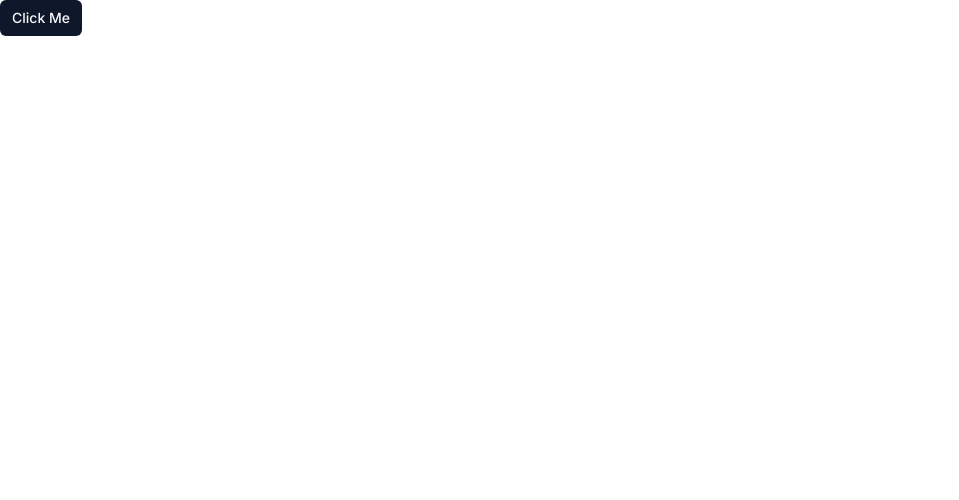
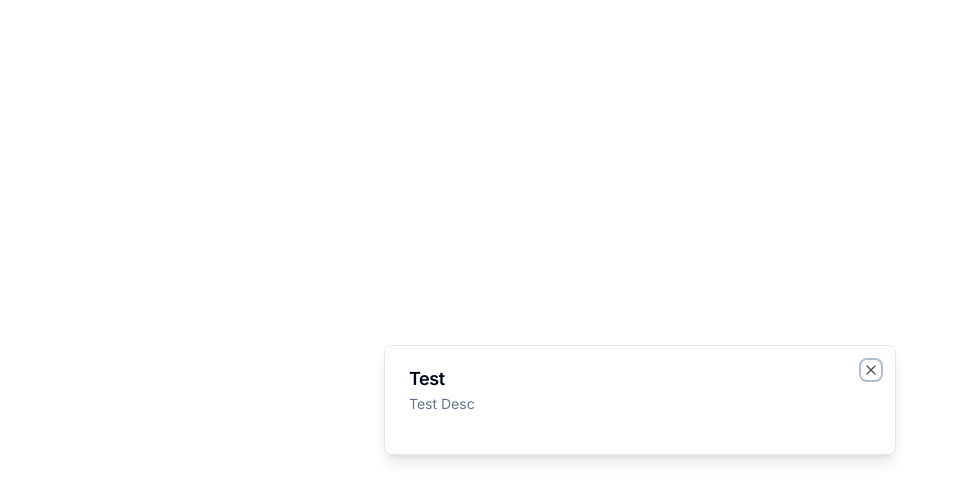
Before and after one commit to Phahladira-Moja/ecommerce-admin-nextjs, a Next.js app: page / in a window 1280 px wide. Shown: the top 500 px of the page, without its empty margins (0-959 px from the left). Built offline with nearby package versions, Linux system fonts and the light colour scheme.

Commit message:
Added the sign in and sign up pages via clerk
- also added the dialog and modal component
- dialog from shadcn and modal is using it.
- added middleware for clerk auth

```diff
--- /dev/null
+++ b/app/(auth)/(routes)/layout.tsx
@@ -0,0 +1,9 @@
+import React from "react";
+
+const AuthLayout = ({ children }: { children: React.ReactNode }) => {
+  return (
+    <div className="flex items-center justify-center h-full">{children}</div>
+  );
+};
+
+export default AuthLayout;
--- /dev/null
+++ b/app/(auth)/(routes)/sign-in/[[...sign-in]]/page.tsx
@@ -0,0 +1,5 @@
+import { SignIn } from "@clerk/nextjs";
+
+export default function Page() {
+  return <SignIn />;
+}
--- /dev/null
+++ b/app/(auth)/(routes)/sign-up/[[...sign-up]]/page.tsx
@@ -0,0 +1,5 @@
+import { SignUp } from "@clerk/nextjs";
+
+export default function Page() {
+  return <SignUp />;
+}
--- a/app/(root)/page.tsx
+++ b/app/(root)/page.tsx
@@ -1,10 +1,12 @@
-import { Button } from "@/components/ui/button";
-import Image from "next/image";
+"use client";
+import { Modal } from "@/components/ui/modal";
 
-export default function Home() {
+const SetupPage = () => {
   return (
-    <div>
-      <Button size="sm">Click Me</Button>
+    <div className="p-4">
+      <Modal title="Test" description="Test Desc" isOpen onClose={() => {}} />
     </div>
   );
-}
+};
+
+export default SetupPage;
--- a/app/layout.tsx
+++ b/app/layout.tsx
@@ -1,6 +1,7 @@
 import "./globals.css";
 import type { Metadata } from "next";
 import { Inter } from "next/font/google";
+import { ClerkProvider } from "@clerk/nextjs";
 
 const inter = Inter({ subsets: ["latin"] });
 
@@ -15,8 +16,10 @@
   children: React.ReactNode;
 }) {
   return (
-    <html lang="en">
-      <body className={inter.className}>{children}</body>
-    </html>
+    <ClerkProvider>
+      <html lang="en">
+        <body className={inter.className}>{children}</body>
+      </html>
+    </ClerkProvider>
   );
 }
--- /dev/null
+++ b/components/ui/dialog.tsx
@@ -0,0 +1,123 @@
+"use client"
+
+import * as React from "react"
+import * as DialogPrimitive from "@radix-ui/react-dialog"
+import { X } from "lucide-react"
+
+import { cn } from "@/lib/utils"
+
+const Dialog = DialogPrimitive.Root
+
+const DialogTrigger = DialogPrimitive.Trigger
+
+const DialogPortal = ({
+  className,
+  ...props
+}: DialogPrimitive.DialogPortalProps) => (
+  <DialogPrimitive.Portal className={cn(className)} {...props} />
+)
+DialogPortal.displayName = DialogPrimitive.Portal.displayName
+
+const DialogOverlay = React.forwardRef<
+  React.ElementRef<typeof DialogPrimitive.Overlay>,
+  React.ComponentPropsWithoutRef<typeof DialogPrimitive.Overlay>
+>(({ className, ...props }, ref) => (
+  <DialogPrimitive.Overlay
+    ref={ref}
+    className={cn(
+      "fixed inset-0 z-50 bg-background/80 backdrop-blur-sm data-[state=open]:animate-in data-[state=closed]:animate-out data-[state=closed]:fade-out-0 data-[state=open]:fade-in-0",
+      className
+    )}
+    {...props}
+  />
+))
+DialogOverlay.displayName = DialogPrimitive.Overlay.displayName
+
+const DialogContent = React.forwardRef<
+  React.ElementRef<typeof DialogPrimitive.Content>,
+  React.ComponentPropsWithoutRef<typeof DialogPrimitive.Content>
+>(({ className, children, ...props }, ref) => (
+  <DialogPortal>
+    <DialogOverlay />
+    <DialogPrimitive.Content
+      ref={ref}
+      className={cn(
+        "fixed left-[50%] top-[50%] z-50 grid w-full max-w-lg translate-x-[-50%] translate-y-[-50%] gap-4 border bg-background p-6 shadow-lg duration-200 data-[state=open]:animate-in data-[state=closed]:animate-out data-[state=closed]:fade-out-0 data-[state=open]:fade-in-0 data-[state=closed]:zoom-out-95 data-[state=open]:zoom-in-95 data-[state=closed]:slide-out-to-left-1/2 data-[state=closed]:slide-out-to-top-[48%] data-[state=open]:slide-in-from-left-1/2 data-[state=open]:slide-in-from-top-[48%] sm:rounded-lg md:w-full",
+        className
+      )}
+      {...props}
+    >
+      {children}
+      <DialogPrimitive.Close className="absolute right-4 top-4 rounded-sm opacity-70 ring-offset-background transition-opacity hover:opacity-100 focus:outline-none focus:ring-2 focus:ring-ring focus:ring-offset-2 disabled:pointer-events-none data-[state=open]:bg-accent data-[state=open]:text-muted-foreground">
+        <X className="h-4 w-4" />
+        <span className="sr-only">Close</span>
+      </DialogPrimitive.Close>
+    </DialogPrimitive.Content>
+  </DialogPortal>
+))
+DialogContent.displayName = DialogPrimitive.Content.displayName
+
+const DialogHeader = ({
+  className,
+  ...props
+}: React.HTMLAttributes<HTMLDivElement>) => (
+  <div
+    className={cn(
+      "flex flex-col space-y-1.5 text-center sm:text-left",
+      className
+    )}
+    {...props}
+  />
+)
+DialogHeader.displayName = "DialogHeader"
+
+const DialogFooter = ({
+  className,
+  ...props
+}: React.HTMLAttributes<HTMLDivElement>) => (
+  <div
+    className={cn(
+      "flex flex-col-reverse sm:flex-row sm:justify-end sm:space-x-2",
+      className
+    )}
+    {...props}
+  />
+)
+DialogFooter.displayName = "DialogFooter"
+
+const DialogTitle = React.forwardRef<
+  React.ElementRef<typeof DialogPrimitive.Title>,
+  React.ComponentPropsWithoutRef<typeof DialogPrimitive.Title>
+>(({ className, ...props }, ref) => (
+  <DialogPrimitive.Title
+    ref={ref}
+    className={cn(
+      "text-lg font-semibold leading-none tracking-tight",
+      className
+    )}
+    {...props}
+  />
+))
+DialogTitle.displayName = DialogPrimitive.Title.displayName
+
+const DialogDescription = React.forwardRef<
+  React.ElementRef<typeof DialogPrimitive.Description>,
+  React.ComponentPropsWithoutRef<typeof DialogPrimitive.Description>
+>(({ className, ...props }, ref) => (
+  <DialogPrimitive.Description
+    ref={ref}
+    className={cn("text-sm text-muted-foreground", className)}
+    {...props}
+  />
+))
+DialogDescription.displayName = DialogPrimitive.Description.displayName
+
+export {
+  Dialog,
+  DialogTrigger,
+  DialogContent,
+  DialogHeader,
+  DialogFooter,
+  DialogTitle,
+  DialogDescription,
+}
--- /dev/null
+++ b/components/ui/modal.tsx
@@ -0,0 +1,44 @@
+"use client";
+
+import {
+  Dialog,
+  DialogContent,
+  DialogDescription,
+  DialogHeader,
+  DialogTitle,
+} from "@/components/ui/dialog";
+
+interface ModalProps {
+  title: string;
+  description: string;
+  isOpen: boolean;
+  onClose: () => void;
+  children?: React.ReactNode;
+}
+
+export const Modal: React.FC<ModalProps> = ({
+  title,
+  description,
+  isOpen,
+  onClose,
+  children,
+}) => {
+  const onChange = (open: boolean) => {
+    if (!open) {
+      onClose();
+    }
+  };
+
+  return (
+    <Dialog open={isOpen} onOpenChange={onChange}>
+      <DialogContent>
+        <DialogHeader>
+          <DialogTitle>{title}</DialogTitle>
+          <DialogDescription>{description}</DialogDescription>
+        </DialogHeader>
+
+        <div>{children}</div>
+      </DialogContent>
+    </Dialog>
+  );
+};
--- a/package.json
+++ b/package.json
@@ -10,6 +10,7 @@
   },
   "dependencies": {
     "@clerk/nextjs": "^4.23.0",
+    "@radix-ui/react-dialog": "^1.0.4",
     "@radix-ui/react-slot": "^1.0.2",
     "@types/node": "20.4.4",
     "@types/react": "18.2.15",
```
Also changed, not shown: middleware.ts (added, +7 -0 lines), 1 other file (tests, documents, lock files or other folders).
